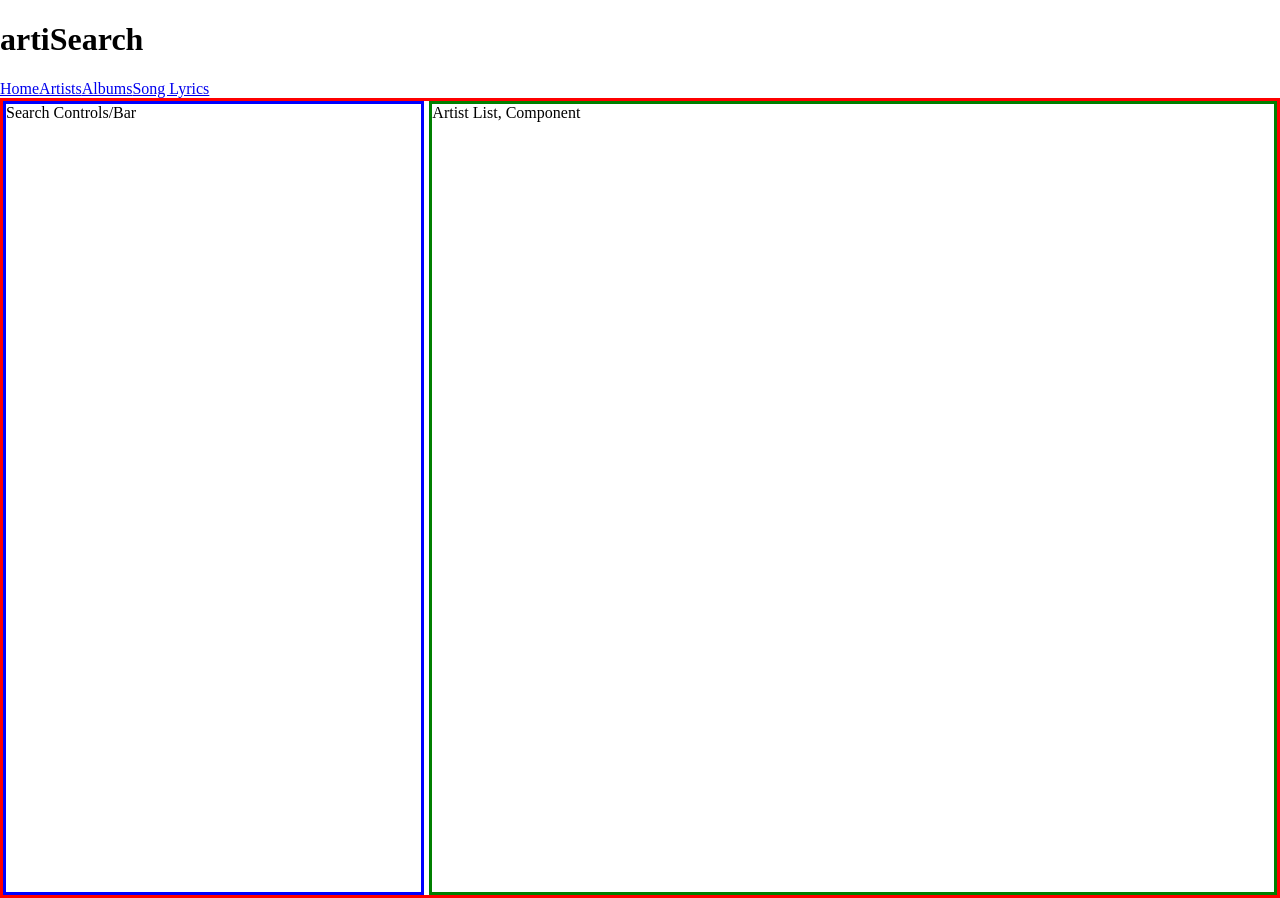
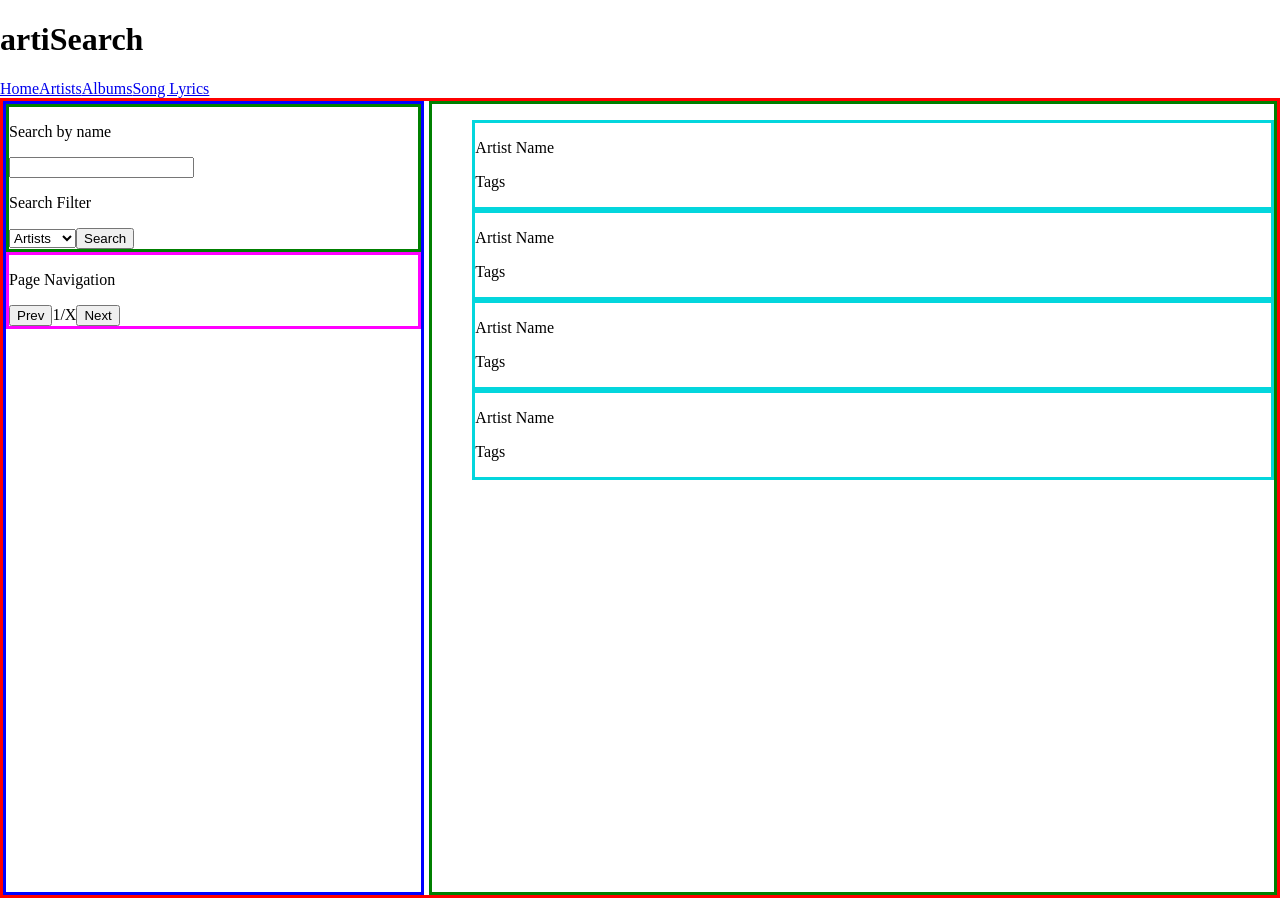
Before and after one commit to juliannevela/artiSearch, a React app: page / in a window 1280 px wide. Built offline with nearby package versions, Linux system fonts and the light colour scheme.

Commit message:
added artist list to homepage and skeleton

```diff
--- a/src/components/artist/ArtistList.jsx
+++ b/src/components/artist/ArtistList.jsx
@@ -1,7 +1,20 @@
 import React from 'react';
+import style from '../styles/artists.css';
 
 function ArtistList() {
-  return <div>Artist list</div>;
+  const artists = ['this', 'that', 'them', 'live'];
+  return (
+    <section className="artistList">
+      <ul>
+        {artists.map((artist) => (
+          <li className={style.artistCard} key={artist.id}>
+            <p>Artist Name</p>
+            <p>Tags</p>
+          </li>
+        ))}
+      </ul>
+    </section>
+  );
 }
 
 export default ArtistList;
--- /dev/null
+++ b/src/components/home/SearchControls.jsx
@@ -0,0 +1,44 @@
+/* eslint-disable max-len */
+import React from 'react';
+import style from '../styles/search.css';
+
+function SearchControls() {
+  return (
+    <>
+      <section className={style.search}>
+        {/* search input
+                    button
+                    select filter (artists, albums, songs)
+                    pagination controls
+                */}
+
+        <form>
+          <label htmlFor="search-bar"></label>
+          <p>Search by name</p>
+          <input
+            type="search"
+            aria-label="search-field"
+            className="searchField"
+            id="search-bar"
+          />
+          <p>Search Filter</p>
+          <select name="filterOptions" id="filter-options">
+            <option value="artist">Artists</option>
+            <option value="releases">Albums</option>
+            <option value="title">Songs</option>
+          </select>
+          <button type="submit">Search</button>
+        </form>
+      </section>
+      <section className={style.pageNavigation}>
+        <p>Page Navigation</p>
+        <button value="previous">Prev</button>
+        {/* TODO replace with variables currentPage and totalPages from hook */}
+        <span className="pageDisplay">1/X</span>
+        <button value="next">Next</button>
+      </section>
+    </>
+  );
+}
+
+export default SearchControls;
--- /dev/null
+++ b/src/components/styles/artists.css
@@ -0,0 +1,3 @@
+.artistCard {
+  border: 3px solid rgb(3, 214, 221);
+}
--- a/src/components/styles/main.css
+++ b/src/components/styles/main.css
@@ -8,6 +8,12 @@ div#root {
   height: 100vh;
   margin: 0;
   padding: 0;
+}
+
+ul,
+ol,
+li {
+  list-style: none;
 }
 
 .mainContainer {
--- /dev/null
+++ b/src/components/styles/search.css
@@ -0,0 +1,7 @@
+.search {
+  border: 3px solid green;
+}
+
+.pageNavigation {
+  border: 3px solid magenta;
+}
--- a/src/containers/HomePage.jsx
+++ b/src/containers/HomePage.jsx
@@ -1,12 +1,18 @@
 import React from 'react';
+import ArtistList from '../components/artist/ArtistList';
+import SearchControls from '../components/home/SearchControls';
 import style from '../components/styles/main.css';
 
 function HomePage() {
   // Home page artist list & search bar/controls
   return (
     <main className={style.mainContainer}>
-      <aside className={style.searchControls}>Search Controls/Bar</aside>
-      <section className={style.artistList}>Artist List, Component</section>
+      <aside className={style.searchControls}>
+        <SearchControls />
+      </aside>
+      <section className={style.artistList}>
+        <ArtistList />
+      </section>
     </main>
   );
 }
```
Also changed, not shown: src/components/home/SearchBar.jsx (deleted, +0 -7 lines).
